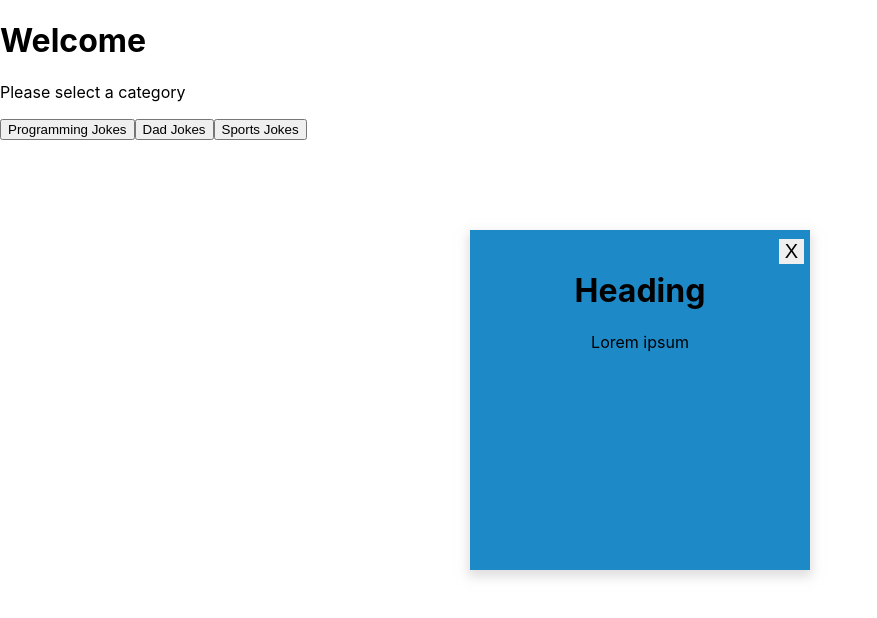
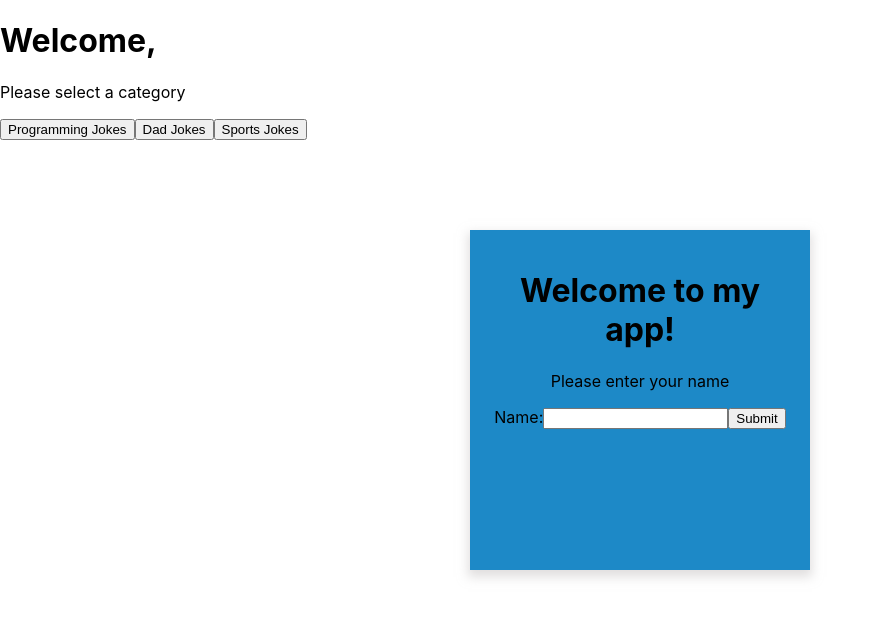
Before and after one commit to Tacoholic/jokes, a React (Create React App) app: page / in a window 1280 px wide. Shown: the top 618 px of the page, without its empty margins (0-877 px from the left). Built offline with nearby package versions, Linux system fonts and the light colour scheme.

Commit message:
can know submit your name, display it on homepage and close it with submit

```diff
--- a/src/components/HomePage.js
+++ b/src/components/HomePage.js
@@ -1,19 +1,27 @@
 import React from 'react';
 import {Link} from "react-router-dom";
 import Modal from './Modal';
+
 
 class HomePage extends React.Component {
     constructor(props){
         super(props);
         this.state = {
-            showModal: true
-        }
+            showModal: true,
+            firstName: '',
+            submittedName: ''
+        };
+
     }
-    toggleModal = () => {
-        this.setState({
-            showModal: ! this.state.showModal
-        })
+    inputChange = e => {
+        const firstName = e.target.value;
+        this.setState(() => ({ firstName }));
+
     };
+    displayNameHandler = () => {
+        this.setState(prevState => ({ submitedFirstName: prevState.firstName, showModal:false }));
+      };
+
 
     render(){
         const { showModal } = this.state;
@@ -22,16 +30,22 @@ class HomePage extends React.Component {
                 {
                     showModal ? (
                         <div className="my-modal">
-                           <h1>Heading</h1>
-                           <p>Lorem ipsum </p>
-                           <button
-                              className="modal-close"
-                              onClick={this.toggleModal}
-                           >X</button>
+                           <h1>Welcome to my app!</h1>
+                           <p>Please enter your name</p>
+                           <form>
+                               <label>
+                                   Name:
+                                   <input type="text" name="firstName" onChange={this.inputChange} ></input>
+                               </label>
+                               <button type="button" onClick={this.displayNameHandler}>
+                                    Submit
+                                </button>
+                           </form>
+
                         </div>
                      ) : null
                 }
-                 <h1>Welcome</h1>
+                 <h1>Welcome, {this.state.submitedFirstName && this.state.submitedFirstName}</h1>
                 <p>Please select a category </p>
                 <Link to="/ProgrammingJokes">
                 <button>Programming Jokes</button>
```
